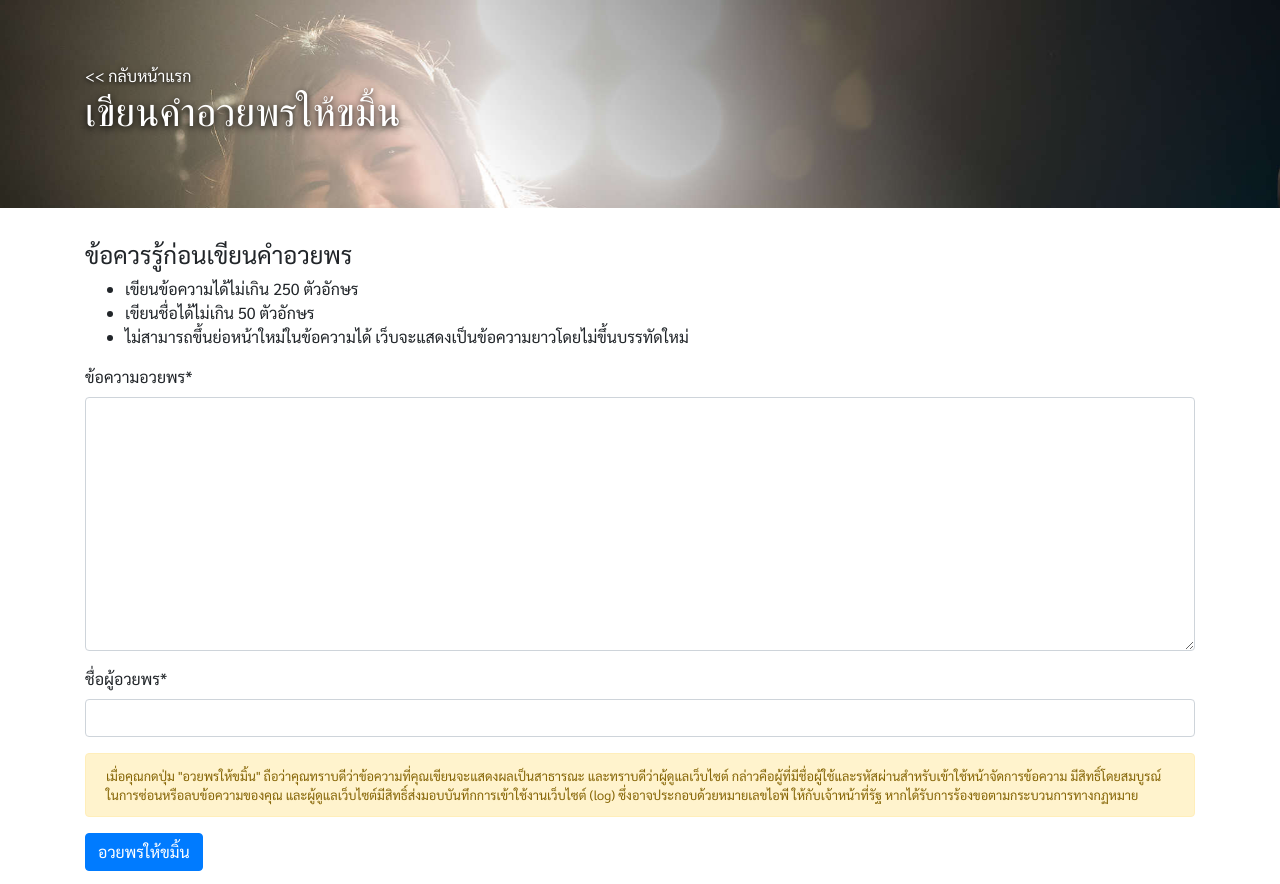
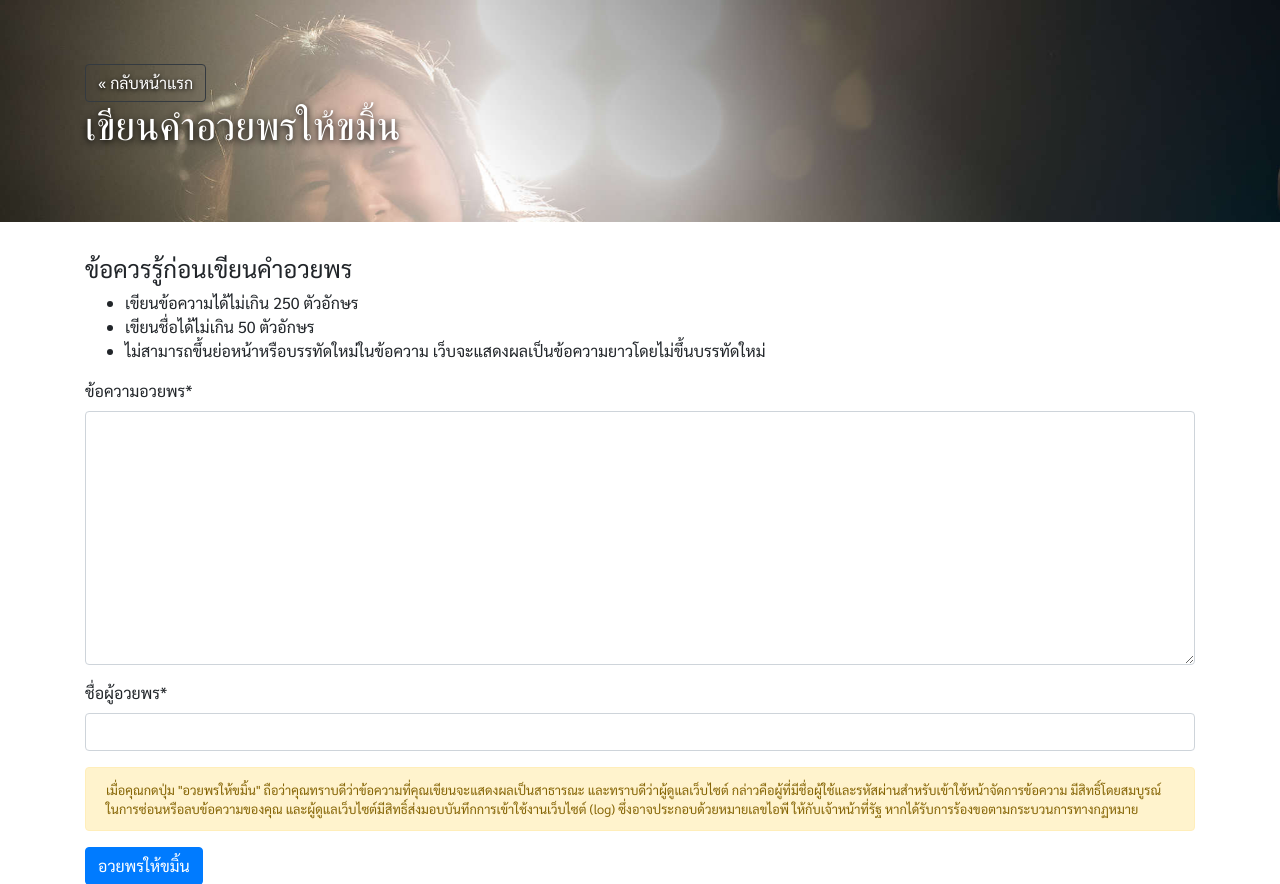
Before and after one commit to srakrn/khamin-hbd, a Django app: page /new/ in a window 1280 px wide. Shown: the top 884 px of the page. Run offline with Django 3.2, Linux system fonts and the light colour scheme; some libraries are stand-ins or nearby versions; some web fonts are replaced.

Commit message:
Another text rewriting

```diff
--- a/wishbook/templates/pages/new_wish.html
+++ b/wishbook/templates/pages/new_wish.html
@@ -4,7 +4,7 @@
 {% block content %}
     <div class="jumbotron jumbotron-fluid header">
         <div class="container">
-            <a href="{% url 'index' %}"><< กลับหน้าแรก</a>
+            <a class="btn btn-outline-dark" href="{% url 'index' %}">« กลับหน้าแรก</a>
             <h1>เขียนคำอวยพรให้ขมิ้น</h1>
         </div>
     </div>
@@ -13,7 +13,7 @@
         <ul>
             <li>เขียนข้อความได้ไม่เกิน 250 ตัวอักษร</li>
             <li>เขียนชื่อได้ไม่เกิน 50 ตัวอักษร</li>
-            <li>ไม่สามารถขึ้นย่อหน้าใหม่ในข้อความได้ เว็บจะแสดงเป็นข้อความยาวโดยไม่ขึ้นบรรทัดใหม่</li>
+            <li>ไม่สามารถขึ้นย่อหน้าหรือบรรทัดใหม่ในข้อความ เว็บจะแสดงผลเป็นข้อความยาวโดยไม่ขึ้นบรรทัดใหม่</li>
         </ul>
         <form method="POST">
             {% csrf_token %}
```
